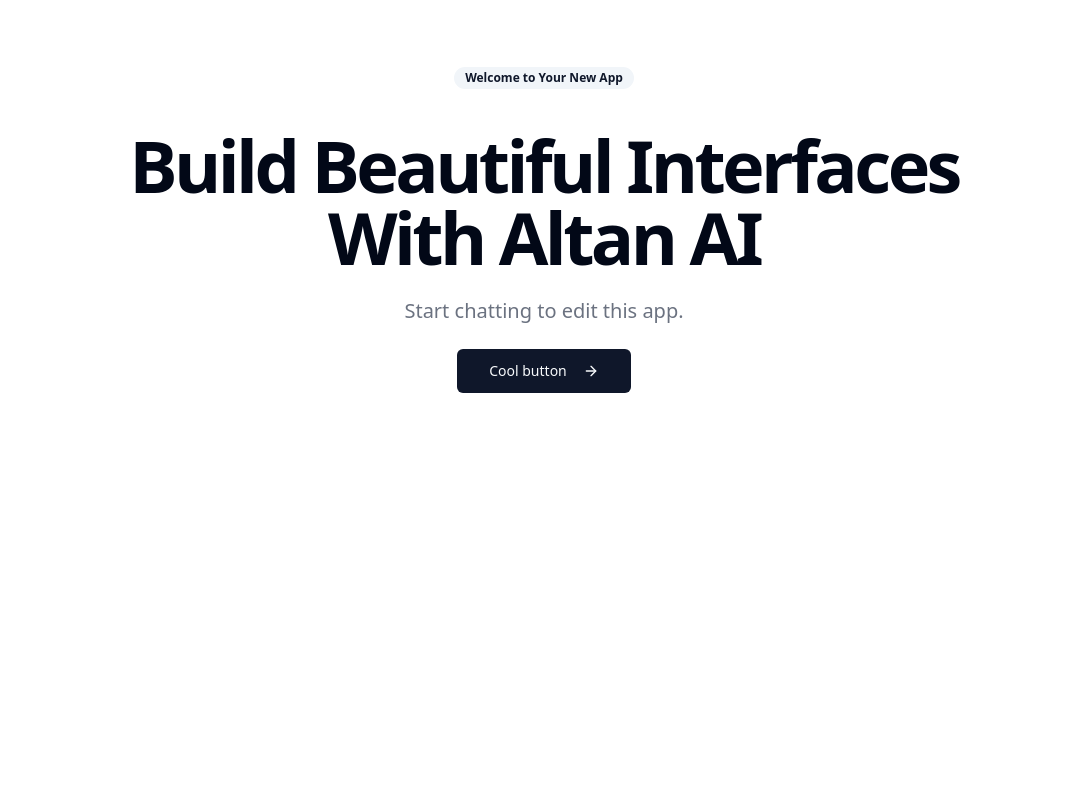
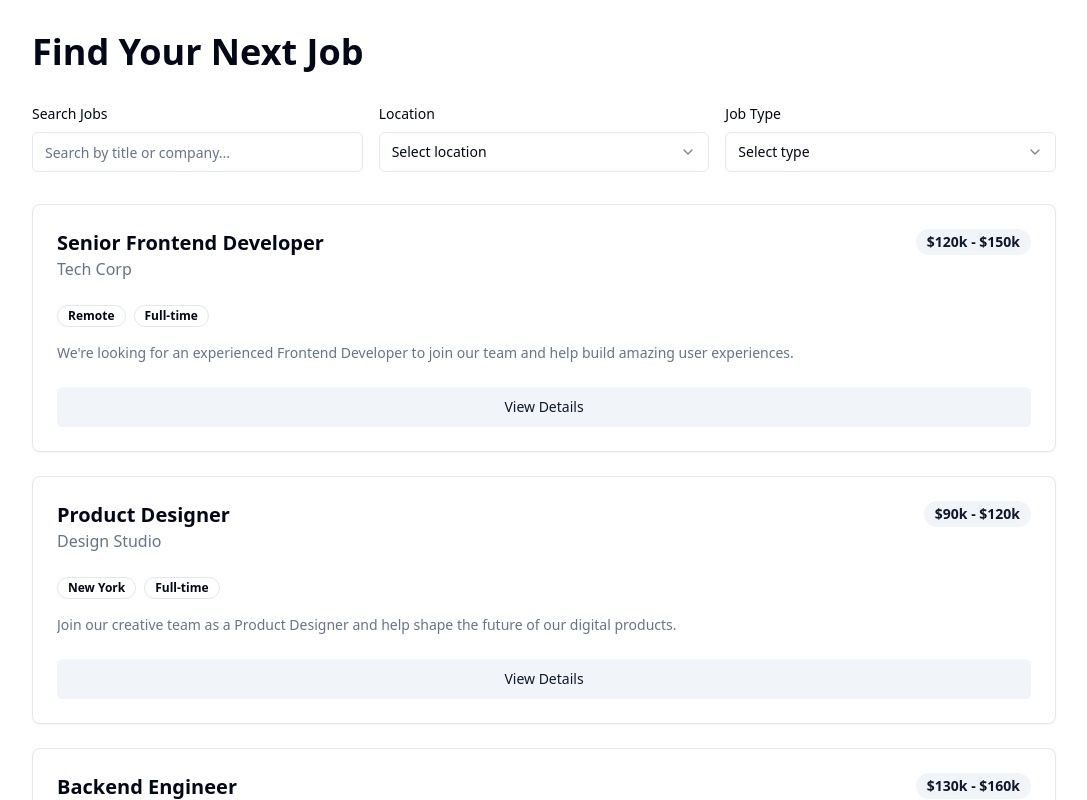
Before and after one commit to altanlabs/17e279-my-app, a React (Vite) app: page / in a window 1280 px wide. Shown: the whole page, without its empty margins (96-1183 px from the left). Built offline with nearby package versions, Linux system fonts and the light colour scheme; what @radix-ui/themes would draw is missing.

Commit message:
New commit

```diff
--- /dev/null
+++ b/src/components/blocks/JobCard.tsx
@@ -0,0 +1,53 @@
+import { Card, CardContent, CardFooter, CardHeader } from "@/components/ui/card"
+import { Badge } from "@/components/ui/badge"
+import { Button } from "@/components/ui/button"
+
+interface JobCardProps {
+  title: string
+  company: string
+  location: string
+  type: string
+  description: string
+  salary?: string
+  onClick?: () => void
+}
+
+export function JobCard({
+  title,
+  company,
+  location,
+  type,
+  description,
+  salary,
+  onClick
+}: JobCardProps) {
+  return (
+    <Card className="w-full hover:shadow-lg transition-shadow">
+      <CardHeader>
+        <div className="flex justify-between items-start">
+          <div>
+            <h3 className="text-xl font-semibold">{title}</h3>
+            <p className="text-muted-foreground">{company}</p>
+          </div>
+          {salary && (
+            <Badge variant="secondary" className="text-sm">
+              {salary}
+            </Badge>
+          )}
+        </div>
+      </CardHeader>
+      <CardContent>
+        <div className="flex gap-2 mb-4">
+          <Badge variant="outline">{location}</Badge>
+          <Badge variant="outline">{type}</Badge>
+        </div>
+        <p className="text-sm text-muted-foreground line-clamp-2">{description}</p>
+      </CardContent>
+      <CardFooter>
+        <Button variant="secondary" onClick={onClick} className="w-full">
+          View Details
+        </Button>
+      </CardFooter>
+    </Card>
+  )
+}
--- /dev/null
+++ b/src/components/blocks/SearchFilters.tsx
@@ -0,0 +1,60 @@
+import { Input } from "@/components/ui/input"
+import { Select, SelectContent, SelectItem, SelectTrigger, SelectValue } from "@/components/ui/select"
+
+interface SearchFiltersProps {
+  onSearchChange: (value: string) => void
+  onLocationChange: (value: string) => void
+  onTypeChange: (value: string) => void
+}
+
+export function SearchFilters({ onSearchChange, onLocationChange, onTypeChange }: SearchFiltersProps) {
+  return (
+    <div className="grid gap-4 md:grid-cols-3">
+      <div className="flex flex-col gap-2">
+        <label htmlFor="search" className="text-sm font-medium">
+          Search Jobs
+        </label>
+        <Input
+          id="search"
+          placeholder="Search by title or company..."
+          onChange={(e) => onSearchChange(e.target.value)}
+        />
+      </div>
+
+      <div className="flex flex-col gap-2">
+        <label htmlFor="location" className="text-sm font-medium">
+          Location
+        </label>
+        <Select onValueChange={onLocationChange}>
+          <SelectTrigger id="location">
+            <SelectValue placeholder="Select location" />
+          </SelectTrigger>
+          <SelectContent>
+            <SelectItem value="remote">Remote</SelectItem>
+            <SelectItem value="new-york">New York</SelectItem>
+            <SelectItem value="san-francisco">San Francisco</SelectItem>
+            <SelectItem value="london">London</SelectItem>
+            <SelectItem value="berlin">Berlin</SelectItem>
+          </SelectContent>
+        </Select>
+      </div>
+
+      <div className="flex flex-col gap-2">
+        <label htmlFor="type" className="text-sm font-medium">
+          Job Type
+        </label>
+        <Select onValueChange={onTypeChange}>
+          <SelectTrigger id="type">
+            <SelectValue placeholder="Select type" />
+          </SelectTrigger>
+          <SelectContent>
+            <SelectItem value="full-time">Full-time</SelectItem>
+            <SelectItem value="part-time">Part-time</SelectItem>
+            <SelectItem value="contract">Contract</SelectItem>
+            <SelectItem value="internship">Internship</SelectItem>
+          </SelectContent>
+        </Select>
+      </div>
+    </div>
+  )
+}
--- a/src/pages/index.tsx
+++ b/src/pages/index.tsx
@@ -1,37 +1,100 @@
-import { Badge } from "@/components/ui/badge"
-import { Button } from "@/components/ui/button"
-import { motion } from "framer-motion"
-import { ArrowRight } from "lucide-react"
-import { useNavigate } from "react-router-dom"
+import { useState } from "react"
+import { JobCard } from "@/components/blocks/JobCard"
+import { SearchFilters } from "@/components/blocks/SearchFilters"
 
+// Mock data for initial UI development
+const MOCK_JOBS = [
+  {
+    id: 1,
+    title: "Senior Frontend Developer",
+    company: "Tech Corp",
+    location: "Remote",
+    type: "Full-time",
+    salary: "$120k - $150k",
+    description: "We're looking for an experienced Frontend Developer to join our team and help build amazing user experiences.",
+  },
+  {
+    id: 2,
+    title: "Product Designer",
+    company: "Design Studio",
+    location: "New York",
+    type: "Full-time",
+    salary: "$90k - $120k",
+    description: "Join our creative team as a Product Designer and help shape the future of our digital products.",
+  },
+  {
+    id: 3,
+    title: "Backend Engineer",
+    company: "StartupX",
+    location: "San Francisco",
+    type: "Contract",
+    salary: "$130k - $160k",
+    description: "Looking for a skilled Backend Engineer to help scale our infrastructure and implement new features.",
+  },
+]
 
-export default function IndexPage() {
-  const navigate = useNavigate()
+export default function JobBoard() {
+  const [searchTerm, setSearchTerm] = useState("")
+  const [selectedLocation, setSelectedLocation] = useState("")
+  const [selectedType, setSelectedType] = useState("")
+
+  // Filter jobs based on search criteria
+  const filteredJobs = MOCK_JOBS.filter((job) => {
+    const matchesSearch =
+      job.title.toLowerCase().includes(searchTerm.toLowerCase()) ||
+      job.company.toLowerCase().includes(searchTerm.toLowerCase())
+
+    const matchesLocation =
+      !selectedLocation ||
+      job.location.toLowerCase() === selectedLocation.toLowerCase()
+
+    const matchesType =
+      !selectedType ||
+      job.type.toLowerCase() === selectedType.toLowerCase()
+
+    return matchesSearch && matchesLocation && matchesType
+  })
 
   return (
-    <div className="container mx-auto px-4 py-16 space-y-32">
-      {/* Hero Section */}
-      <motion.section
-        className="text-center space-y-6"
-        initial={{ opacity: 0 }}
-        animate={{ opacity: 1 }}
-        transition={{ duration: 0.8 }}
-      >
-        <Badge variant="secondary" className="mb-4">
-          Welcome to Your New App
-        </Badge>
-        <h1 className="text-4xl font-bold tracking-tighter sm:text-5xl md:text-6xl lg:text-7xl">
-          Build Beautiful Interfaces
-          <br />
-          With Altan AI
-        </h1>
-        <p className="mx-auto max-w-[700px] text-gray-500 md:text-xl dark:text-gray-400">
-          Start chatting to edit this app.
-        </p>
-        <Button size="lg" className="mt-4" onClick={() => navigate('/')}>
-          Cool button <ArrowRight className="ml-2 h-4 w-4" />
-        </Button>
-      </motion.section>
+    <div className="container mx-auto py-8 px-4">
+      <div className="max-w-5xl mx-auto">
+        <h1 className="text-4xl font-bold mb-8">Find Your Next Job</h1>
+
+        <div className="mb-8">
+          <SearchFilters
+            onSearchChange={setSearchTerm}
+            onLocationChange={setSelectedLocation}
+            onTypeChange={setSelectedType}
+          />
+        </div>
+
+        <div className="grid gap-6">
+          {filteredJobs.map((job) => (
+            <JobCard
+              key={job.id}
+              title={job.title}
+              company={job.company}
+              location={job.location}
+              type={job.type}
+              salary={job.salary}
+              description={job.description}
+              onClick={() => {
+                // Will be implemented with routing later
+                console.log("View job:", job.id)
+              }}
+            />
+          ))}
+
+          {filteredJobs.length === 0 && (
+            <div className="text-center py-12">
+              <h3 className="text-lg font-medium">No jobs found</h3>
+              <p className="text-muted-foreground">
+                Try adjusting your search filters
+              </p>
+            </div>
+          )}
+        </div>
+      </div>
     </div>
   )
 }
```
